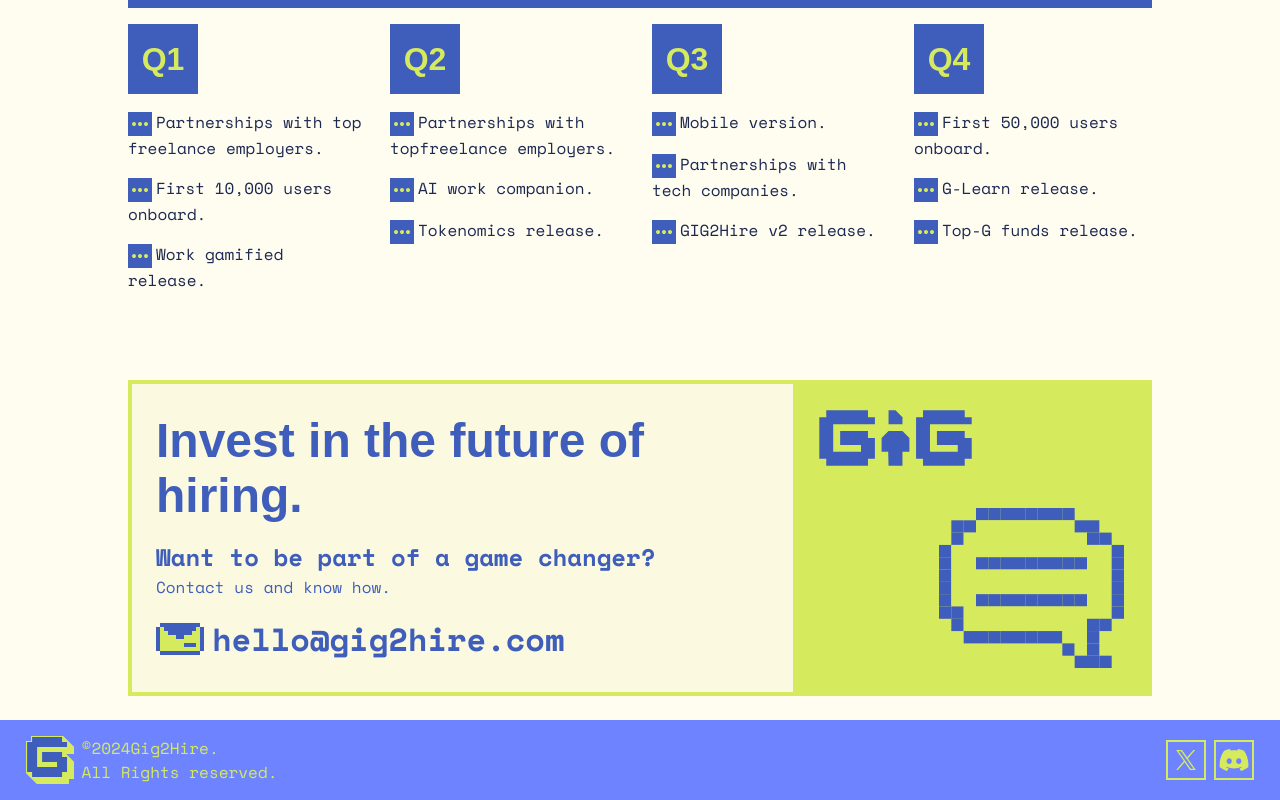
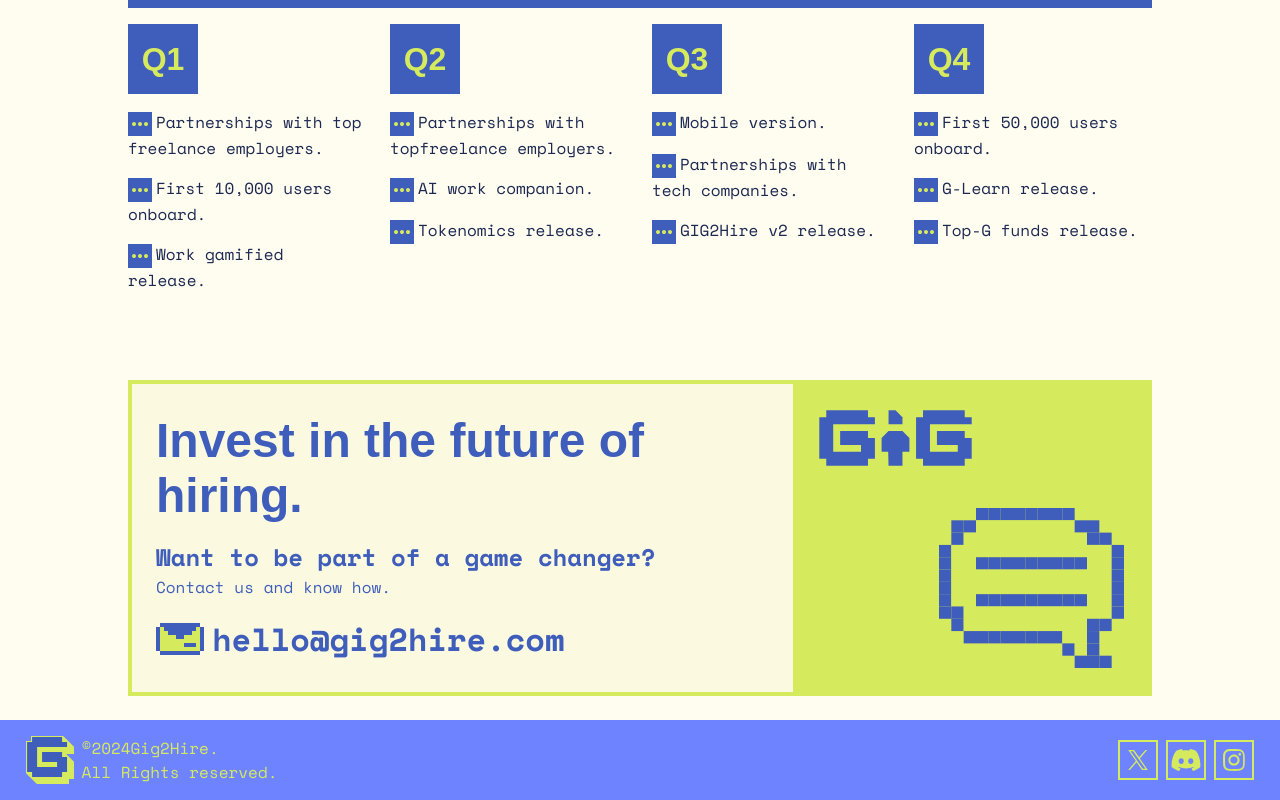
Before and after one commit to GiG2Hire/gig-landing, a plain HTML site: page index.html in a window 1280 px wide. Shown: the part 3130-3930 px from the top of the page. Drawn offline with nearby package versions, Linux system fonts and the light colour scheme; a web font is replaced by a local one.

Commit message:
Add Socials
Added Instagram Button

```diff
--- a/index.html
+++ b/index.html
@@ -466,6 +466,19 @@
                         </svg>
                     </button>
                 </a>
+                <a href="https://www.instagram.com/gig2hire/" itemprop="sameAs">
+                    <button class="social-btn">
+                        <svg width="22" height="22" viewBox="0 0 22 22" fill="#D6EA5E" xmlns="http://www.w3.org/2000/svg">
+                            <path d="M6.5,0.1C4.7,0.2,3.2,0.7,1.9,1.9C0.6,3.1,0.2,4.7,0.1,6.5c0,1.1-0.3,9.4,0.5,11.6c0.5,1.4,1.8,2.6,3.2,3.2
+                                    c0.7,0.2,1.5,0.4,2.6,0.5c9.8,0.4,13.3,0.2,14.8-3.7c0.2-0.7,0.4-1.5,0.5-2.6c0.4-9.8-0.1-11.8-1.8-13.6C18.6,0.6,17.1-0.3,6.5,0.1z
+                                    M6.6,19.9c-1.1,0-1.6-0.2-2-0.3c-1-0.3-1.6-1.1-2.1-2.1C1.9,15.8,2.1,7.9,2.2,6.6c0.1-1.2,0.3-2.4,1.2-3.3
+                                    c1.1-1.1,2.5-1.6,12.1-1.2c1.2,0.1,2.4,0.3,3.3,1.2c1.1,1.1,1.6,2.5,1.2,12.1c0,1.1-0.2,1.6-0.3,2C18.4,20,16.2,20.3,6.6,19.9z
+                                    M15.5,5.2c0,0.8,0.5,1.3,1.3,1.3c0.8,0,1.3-0.5,1.3-1.3c0-0.8-0.5-1.3-1.3-1.3C16,3.8,15.5,4.4,15.5,5.2z M5.4,11
+                                    c0,3.1,2.5,5.6,5.6,5.6c3.1,0,5.6-2.5,5.6-5.6c0-3.1-2.5-5.6-5.6-5.6C7.9,5.4,5.4,7.9,5.4,11z M7.3,11C7.3,9,9,7.4,11,7.4
+                                    c2,0,3.6,1.6,3.6,3.6c0,2-1.6,3.6-3.6,3.6C8.9,14.6,7.3,13,7.3,11z"/>
+                        </svg>
+                    </button>
+                </a>
             </div>
         </footer>
     </body>
```
